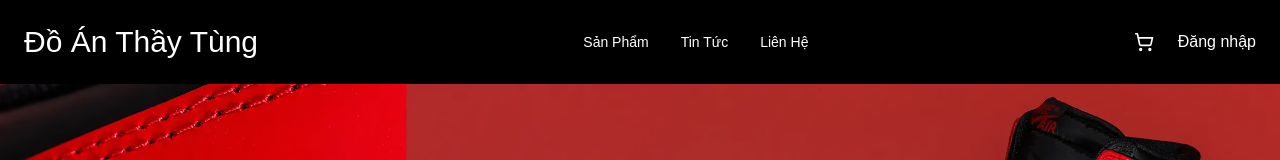
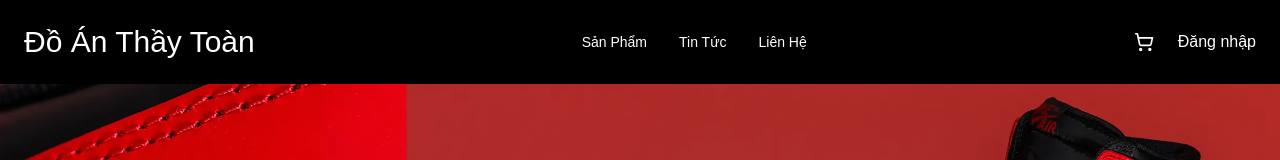
Before and after one commit to thaihoangtrung/DoAnThayToan, a Next.js app: page / in a window 1280 px wide. Shown: the top 160 px of the page. Built offline with nearby package versions, Linux system fonts and the light colour scheme.

Commit message:
style(homepage): cập nhật tiêu đề chính trang chủ và read me

```diff
--- a/components/footer.tsx
+++ b/components/footer.tsx
@@ -7,7 +7,7 @@ export default function Footer() {
       <div className="container mx-auto px-4">
         <div className="grid grid-cols-2 md:grid-cols-5 gap-8">
           <div className="col-span-2 md:col-span-2">
-          <h1 className="text-3xl text-white py-4">Đồ Án Thầy Tùng</h1>
+          <h1 className="text-3xl text-white py-4">Đồ Án Thầy Toàn</h1>
             <div className="flex space-x-4">
               <Link href="#" aria-label="Facebook">
                 <Facebook size={24} />
--- a/components/navbar.tsx
+++ b/components/navbar.tsx
@@ -38,7 +38,7 @@ const NavBarPage = () => {
         <>
             <header className="flex items-center justify-between p-6 bg-black sticky top-0 z-40">
                 <Link href="/">
-                    <h1 className="text-3xl text-white">Đồ Án Thầy Tùng</h1>
+                    <h1 className="text-3xl text-white">Đồ Án Thầy Toàn</h1>
                 </Link>
                 <ul className="relative items-center space-x-0 hidden md:flex">
                     {NAV_ITEMS.map((navItem) => (
```
Also changed, not shown: 1 other file (tests, documents, lock files or other folders).
